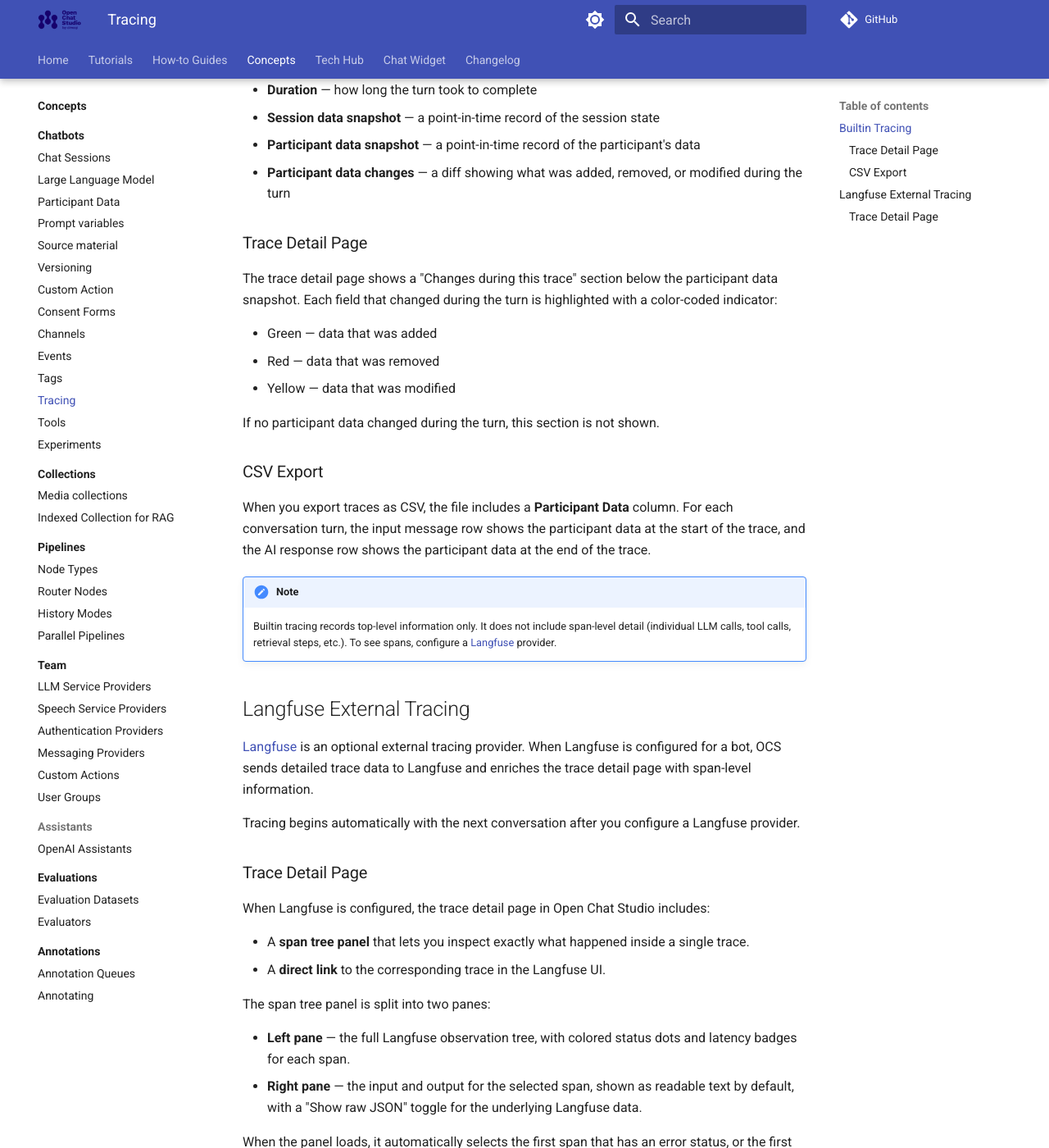
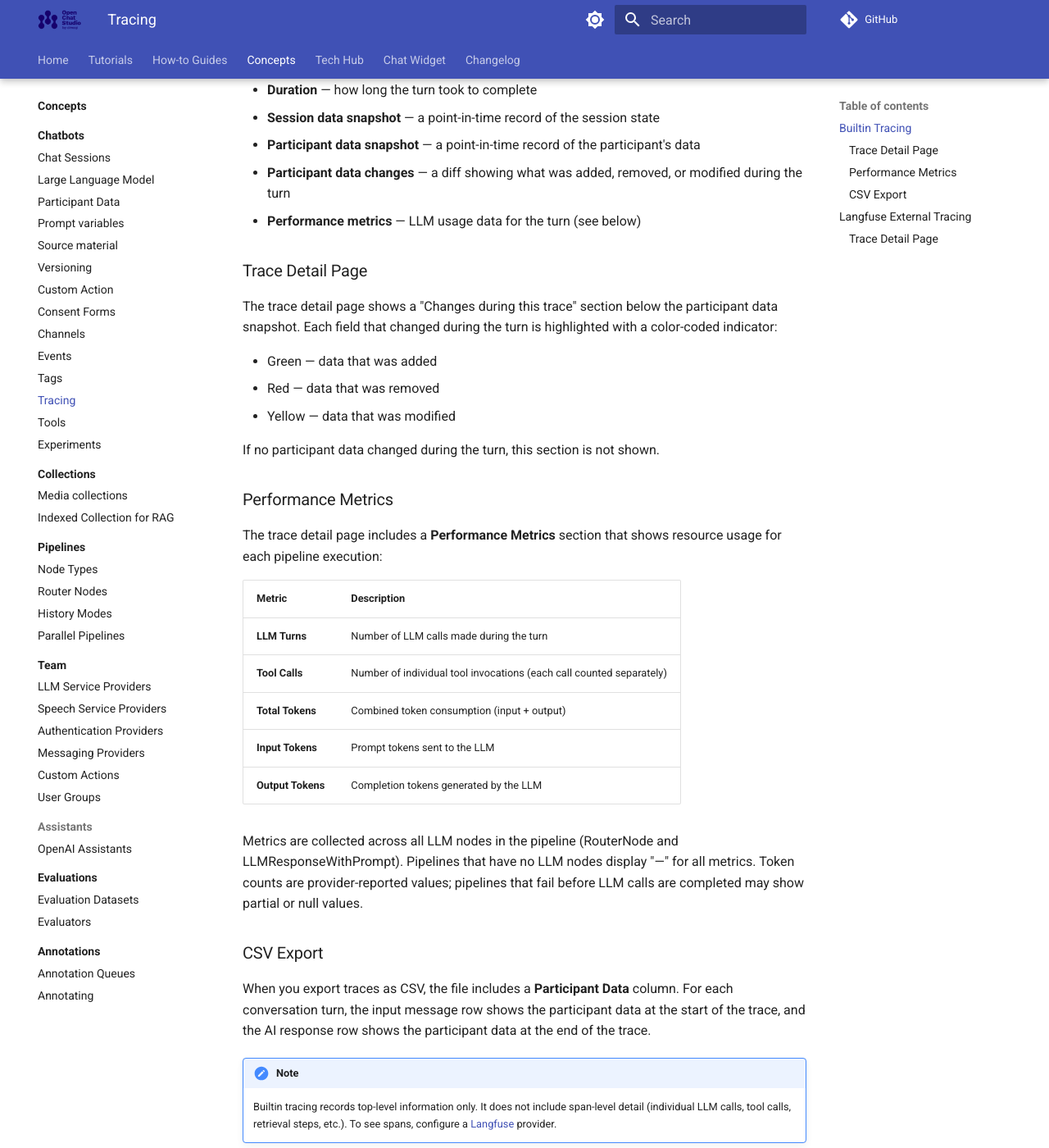
Before and after one commit to dimagi/open-chat-studio-docs, an MkDocs documentation site: the page built from docs/concepts/tracing.md, in a window 1280 px wide and 1400 px high, scrolled down 516 px. Shown: the whole window at 82% size. Built offline with MkDocs 1.6.1 and Material for MkDocs 9.7.7, drawn with Linux system fonts in a browser that asks for light colours; a script that is not in the unit is left out; comment, search, counter and statistics services are not loaded.

Commit message:
update changelog and docs from OCS PR #3241
Co-Authored-By: Claude Sonnet 4.6 <noreply@anthropic.com>

```diff
--- a/docs/concepts/tracing.md
+++ b/docs/concepts/tracing.md
@@ -16,6 +16,7 @@ Each builtin trace captures:
 - **Session data snapshot** — a point-in-time record of the session state
 - **Participant data snapshot** — a point-in-time record of the participant's data
 - **Participant data changes** — a diff showing what was added, removed, or modified during the turn
+- **Performance metrics** — LLM usage data for the turn (see below)
 
 ### Trace Detail Page
 
@@ -26,6 +27,20 @@ The trace detail page shows a "Changes during this trace" section below the part
 - Yellow — data that was modified
 
 If no participant data changed during the turn, this section is not shown.
+
+### Performance Metrics
+
+The trace detail page includes a **Performance Metrics** section that shows resource usage for each pipeline execution:
+
+| Metric | Description |
+|--------|-------------|
+| **LLM Turns** | Number of LLM calls made during the turn |
+| **Tool Calls** | Number of individual tool invocations (each call counted separately) |
+| **Total Tokens** | Combined token consumption (input + output) |
+| **Input Tokens** | Prompt tokens sent to the LLM |
+| **Output Tokens** | Completion tokens generated by the LLM |
+
+Metrics are collected across all LLM nodes in the pipeline (RouterNode and LLMResponseWithPrompt). Pipelines that have no LLM nodes display "—" for all metrics. Token counts are provider-reported values; pipelines that fail before LLM calls are completed may show partial or null values.
 
 ### CSV Export
 
```
Also changed, not shown: docs/changelog.md (+3 -0 lines).
